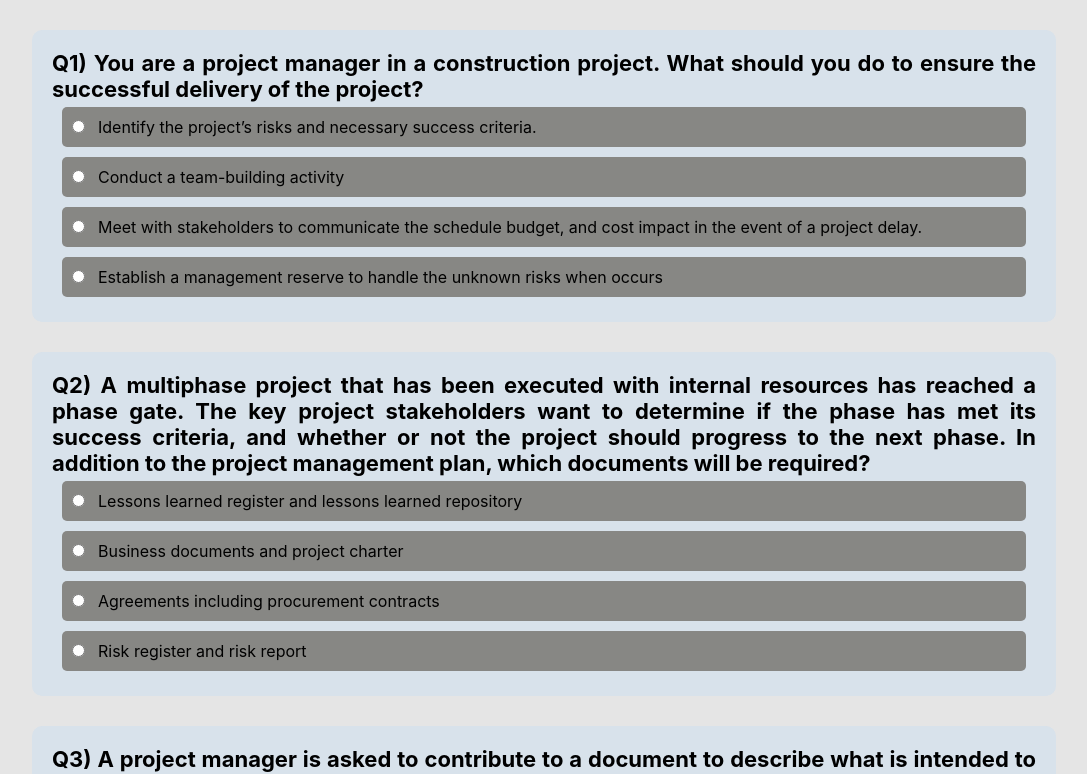
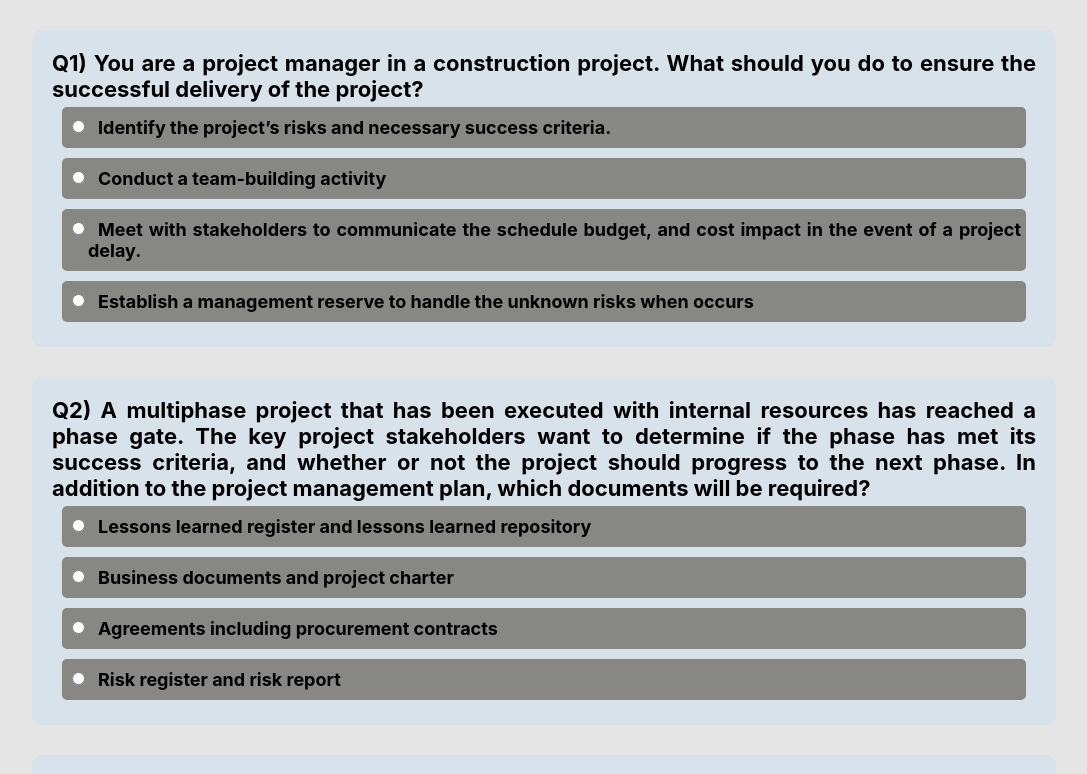
Before and after one commit to aliaburas80/pmp-exam, a Next.js app: page /questions/chapters in a window 1280 px wide. Shown: the top 774 px of the page, without its empty margins (96-1183 px from the left). Built offline with nearby package versions, Linux system fonts and the light colour scheme.

Commit message:
fix answer style

```diff
--- a/components/question/answer.js
+++ b/components/question/answer.js
@@ -11,6 +11,7 @@ const Answer = ({ answer, correct, type, handler, transcodes, index }) => {
   };
   return (
     <div className={style.radioAnswerContainer} onClick={clickHandler}>
+      <div className={style.answerItemContainer}>
         <input
           type="radio"
           id={id}
@@ -19,7 +20,10 @@ const Answer = ({ answer, correct, type, handler, transcodes, index }) => {
           className={style.radioAnswer}
           onChange={(e) => console.log(e)}
         />
+      </div>
+      <div className={style.answerItemContainer}>
         <label className={style.labelAnswer}>{answer}</label>
+      </div>
     </div>
   );
 };
--- a/components/question/question.module.scss
+++ b/components/question/question.module.scss
@@ -30,9 +30,17 @@
   margin: 5px 10px;
   cursor: pointer;
   display: block;
+  text-align: justify;
+  display: flex;
 }
 
 .labelAnswer{
     padding: 0px 10px;
     cursor: pointer;
+    font-weight: bold;
+    font-size: 18px;
 }
+
+.answerItemContainer{
+  display: inline-block;
+}
```
Lines whose indentation alone changed are shown as unchanged.
